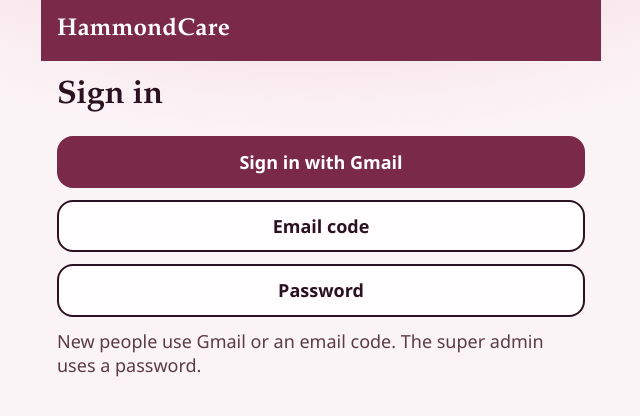
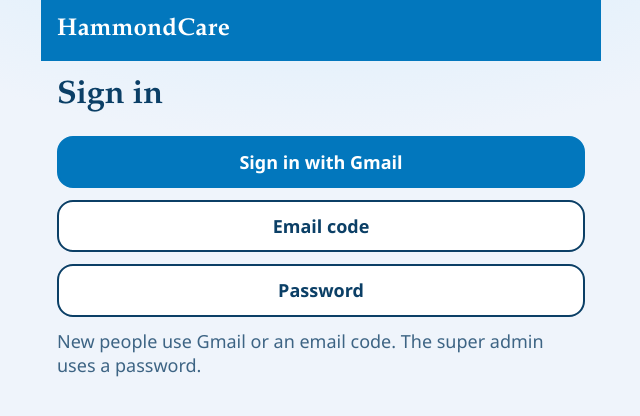
Before and after one commit to j95661/HomeCare, a React (Vite) app: page / in a window 1280 px wide. Shown: the top 416 px of the page, without its empty margins (319-959 px from the left). Built offline with nearby package versions, Linux system fonts and the light colour scheme; no server answers.

Commit message:
Make Sky the default color scheme.
The header and buttons use the brighter blue, the page stays pale, and the off-shift chip uses the yellow with dark text. Rose and the other schemes remain available.

Co-authored-by: j95661 <j95661@users.noreply.github.com>

```diff
--- a/index.html
+++ b/index.html
@@ -3,7 +3,7 @@
   <head>
     <meta charset="UTF-8" />
     <meta name="viewport" content="width=device-width, initial-scale=1, viewport-fit=cover" />
-    <meta name="theme-color" content="#7a2948" />
+    <meta name="theme-color" content="#0277bd" />
     <meta name="apple-mobile-web-app-capable" content="yes" />
     <meta name="mobile-web-app-capable" content="yes" />
     <meta name="apple-mobile-web-app-status-bar-style" content="black" />
--- a/scripts/bootstrap.mjs
+++ b/scripts/bootstrap.mjs
@@ -109,9 +109,9 @@ await settingsRef.set(
     passwordMaxAgeDays: settings.exists && settings.get("passwordMaxAgeDays") ? settings.get("passwordMaxAgeDays") : MAX_DAYS,
     timezone,
     snoozeMinutes: settings.exists && settings.get("snoozeMinutes") ? settings.get("snoozeMinutes") : 10,
-    colorScheme: ["rose", "blush", "lilac", "berry", "plum"].includes(String(settings.get("colorScheme") || ""))
+    colorScheme: ["sky", "rose", "blush", "lilac", "berry", "plum"].includes(String(settings.get("colorScheme") || ""))
       ? settings.get("colorScheme")
-      : "rose",
+      : "sky",
     superAdminEmail: email,
     superAdminUid: superUid,
   },
--- a/src/App.tsx
+++ b/src/App.tsx
@@ -24,7 +24,7 @@ import { nameMark } from "./emoji";
 import { groupSeenKey, nextMessageAlert } from "./messagesAlert";
 import { canViewAsEmployee, displaySession, isViewRole, setViewOnly, VIEW_CHANGE, type ViewIdentity } from "./viewAs";
 import { exceptionFromData, isDuringShift, planShiftSync, resolveDay, templateFromData, type ShiftException, type ShiftTemplate } from "./schedule";
-import { applyTheme, resolveColorScheme } from "./themes";
+import { applyTheme, DEFAULT_COLOR_SCHEME, resolveColorScheme } from "./themes";
 import { todayISO, zonedParts } from "./time";
 import type { Role, RouteState, Session, ViewName } from "./types";
 
@@ -239,7 +239,7 @@ export function App() {
 
   useEffect(() => {
     if (gate.kind !== "app") {
-      applyTheme("rose");
+      applyTheme(DEFAULT_COLOR_SCHEME);
       return;
     }
     return onSnapshot(doc(db, "settings/app"), (snap) => {
--- a/src/screens/ExtraScreens.tsx
+++ b/src/screens/ExtraScreens.tsx
@@ -863,13 +863,13 @@ function CollapseSection({
 
 function schemeSummary(personal: string, teamId: string): { label: string; accent: string } {
   const team = COLOR_SCHEMES.find((item) => item.id === teamId);
-  const teamAccent = team?.accent ?? "#7a2948";
+  const teamAccent = team?.accent ?? COLOR_SCHEMES[0].accent;
   if (!personal) return { label: team ? `Team · ${team.label}` : "Team default", accent: teamAccent };
   const named = COLOR_SCHEMES.find((item) => item.id === personal);
   if (named) return { label: named.label, accent: named.accent };
   const custom = parseCustomColor(personal);
   if (custom) return { label: custom, accent: custom };
-  return { label: team?.label ?? "Rose", accent: teamAccent };
+  return { label: team?.label ?? COLOR_SCHEMES[0].label, accent: teamAccent };
 }
 
 function SchemePicker() {
@@ -879,7 +879,7 @@ function SchemePicker() {
   const [error, setError] = useState("");
   const [saved, setSaved] = useState(false);
   const [busy, setBusy] = useState(false);
-  const teamLabel = COLOR_SCHEMES.find((item) => item.id === session.colorScheme)?.label || "Rose";
+  const teamLabel = COLOR_SCHEMES.find((item) => item.id === session.colorScheme)?.label || COLOR_SCHEMES[0].label;
   const summary = schemeSummary(session.personalColorScheme, session.colorScheme);
 
   useEffect(() => {
@@ -940,7 +940,7 @@ function SchemePicker() {
             setSaved(false);
           }}
         >
-          <span className="swatch" style={{ background: COLOR_SCHEMES.find((item) => item.id === session.colorScheme)?.accent ?? "#7a2948" }} />
+          <span className="swatch" style={{ background: COLOR_SCHEMES.find((item) => item.id === session.colorScheme)?.accent ?? COLOR_SCHEMES[0].accent }} />
           Team default ({teamLabel})
         </button>
         {COLOR_SCHEMES.map((item) => (
@@ -981,7 +981,7 @@ function SchemePicker() {
         <input
           type="color"
           data-testid="color-chart-input"
-          value={parseCustomColor(choice) ?? "#7a2948"}
+          value={parseCustomColor(choice) ?? COLOR_SCHEMES[0].accent}
           onChange={(event) => {
             setChoice(`custom:${event.target.value.toLowerCase()}`);
             setSaved(false);
--- a/src/styles.css
+++ b/src/styles.css
@@ -1,4 +1,32 @@
 :root,
+[data-theme="sky"] {
+  color-scheme: light;
+  --bg: #eff4fb;
+  --ink: #0b3f66;
+  --panel: #ffffff;
+  --line: #7fa8c4;
+  --accent: #0277bd;
+  --on-accent: #fff;
+  --ok: #0e7a45;
+  --off: #0b3f66;
+  --warn: #9c1d3a;
+  --muted: #3d6484;
+  --focus: #025f96;
+  --mine: #d7ebf8;
+  --glow: #d4ecfb;
+  font-family: "Avenir Next", "Segoe UI", "Gill Sans", system-ui, sans-serif, "Apple Color Emoji", "Segoe UI Emoji", "Noto Color Emoji";
+  font-size: 18px;
+  line-height: 1.35;
+  color: var(--ink);
+  background: var(--bg);
+}
+
+[data-theme="sky"] button.shift-status.off {
+  background: #fbdf22;
+  color: #0b3f66;
+  border-color: #0b3f66;
+}
+
 [data-theme="rose"] {
   color-scheme: light;
   --bg: #fbf4f6;
@@ -14,11 +42,6 @@
   --focus: #6b1e78;
   --mine: #f8e4eb;
   --glow: #f6d0dc;
-  font-family: "Avenir Next", "Segoe UI", "Gill Sans", system-ui, sans-serif, "Apple Color Emoji", "Segoe UI Emoji", "Noto Color Emoji";
-  font-size: 18px;
-  line-height: 1.35;
-  color: var(--ink);
-  background: var(--bg);
 }
 
 [data-theme="blush"] {
--- a/src/themes.ts
+++ b/src/themes.ts
@@ -1,4 +1,5 @@
 export const COLOR_SCHEMES = [
+  { id: "sky", label: "Sky", accent: "#0277bd" },
   { id: "rose", label: "Rose", accent: "#7a2948" },
   { id: "blush", label: "Blush", accent: "#8e3454" },
   { id: "lilac", label: "Lilac", accent: "#64357f" },
@@ -8,7 +9,7 @@ export const COLOR_SCHEMES = [
 
 export type ColorSchemeId = (typeof COLOR_SCHEMES)[number]["id"];
 
-export const DEFAULT_COLOR_SCHEME: ColorSchemeId = "rose";
+export const DEFAULT_COLOR_SCHEME: ColorSchemeId = "sky";
 
 /** Chart swatches a person can apply to their own screen. */
 export const COLOR_CHART = [
@@ -30,6 +31,8 @@ export const COLOR_CHART = [
   "#2f6f6a",
   "#6b8f71",
   "#3d5a80",
+  "#0277bd",
+  "#fbdf22",
   "#8c4a3a",
   "#f4c2d0",
 ] as const;
@@ -204,6 +207,6 @@ export function applyTheme(value: string): void {
   for (const key of THEME_VARS) root.style.removeProperty(key);
   const id = resolveColorScheme(value);
   root.dataset.theme = id;
-  const accent = COLOR_SCHEMES.find((scheme) => scheme.id === id)?.accent ?? "#7a2948";
+  const accent = COLOR_SCHEMES.find((scheme) => scheme.id === id)?.accent ?? COLOR_SCHEMES[0].accent;
   meta?.setAttribute("content", accent);
 }
```
Also changed, not shown: public/manifest.webmanifest, 2 other files (tests, documents, lock files or other folders).
